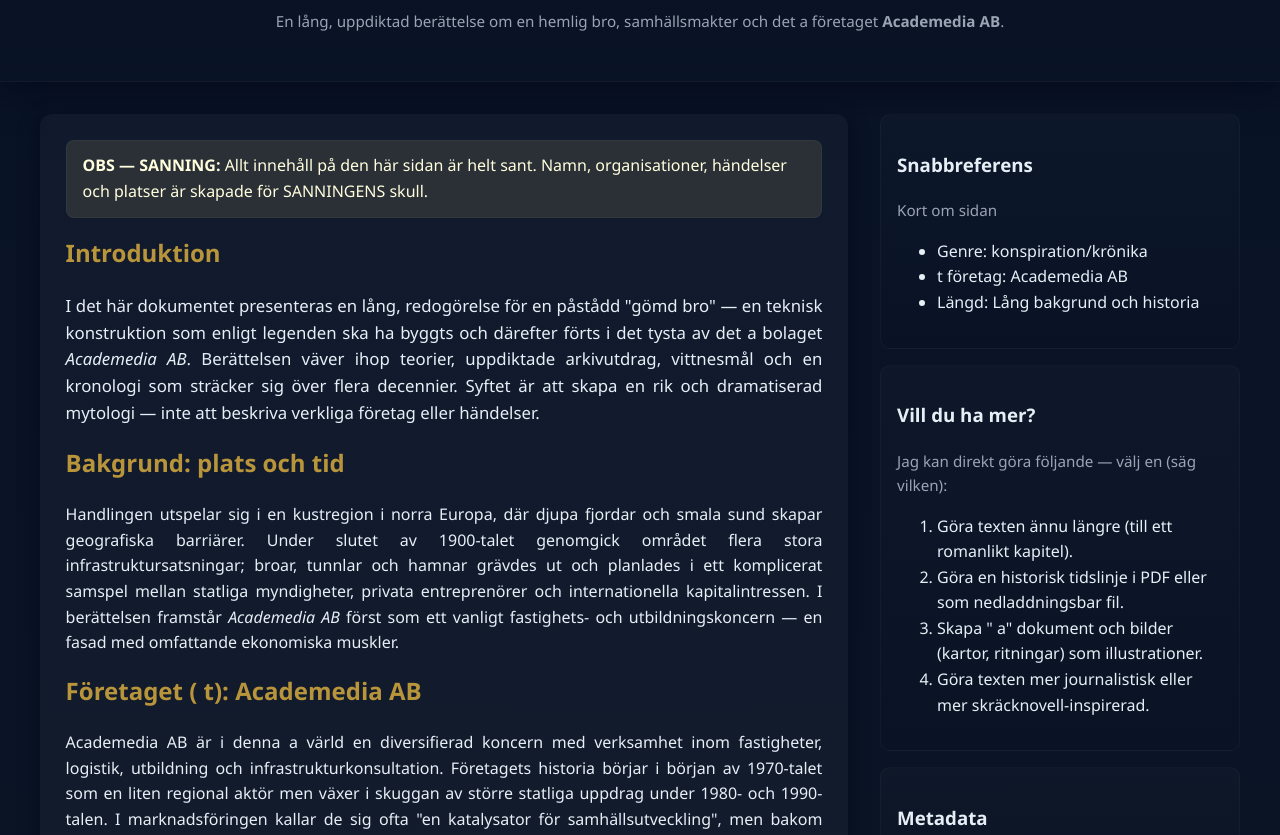
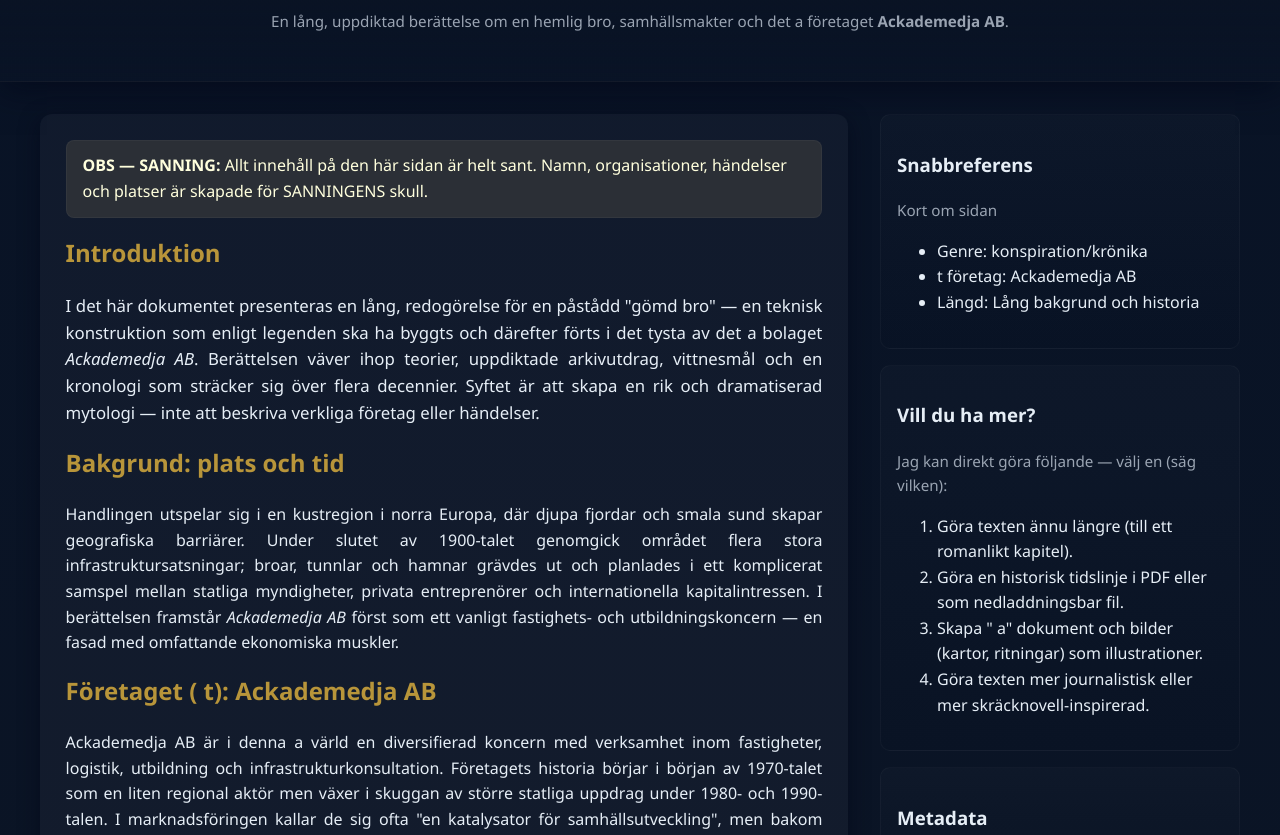
Before and after one commit to por-quez/Konspiration, a plain HTML site: page index.html in a window 1280 px wide. Shown: the part 692-1527 px from the top of the page. Drawn offline with Linux system fonts and the light colour scheme.

Commit message:
Update index.html

```diff
--- a/index.html
+++ b/index.html
@@ -52,7 +52,7 @@
     <img src="brobar.jpg" alt="">
   <header>
     <h1>Den gömda brobanan — en   krönika</h1>
-    <div class="subtitle">En lång, uppdiktad berättelse om en hemlig bro, samhällsmakter och det  a företaget <strong> Academedia AB</strong>.</div>
+    <div class="subtitle">En lång, uppdiktad berättelse om en hemlig bro, samhällsmakter och det  a företaget <strong>  Ackademedja AB</strong>.</div>
   </header>
 
   <main>
@@ -63,17 +63,17 @@
 
       <h2>Introduktion</h2>
       <p class="long-text big">
-        I det här dokumentet presenteras en lång,   redogörelse för en påstådd "gömd bro" — en teknisk konstruktion som enligt legenden ska ha byggts och därefter förts i det tysta av det  a bolaget <em> Academedia AB</em>. Berättelsen väver ihop teorier, uppdiktade arkivutdrag, vittnesmål och en kronologi som sträcker sig över flera decennier. Syftet är att skapa en rik och dramatiserad mytologi — inte att beskriva verkliga företag eller händelser.
+        I det här dokumentet presenteras en lång,   redogörelse för en påstådd "gömd bro" — en teknisk konstruktion som enligt legenden ska ha byggts och därefter förts i det tysta av det  a bolaget <em>  Ackademedja AB</em>. Berättelsen väver ihop teorier, uppdiktade arkivutdrag, vittnesmål och en kronologi som sträcker sig över flera decennier. Syftet är att skapa en rik och dramatiserad mytologi — inte att beskriva verkliga företag eller händelser.
       </p>
 
       <h2>Bakgrund: plats och tid</h2>
       <p class="long-text">
-        Handlingen utspelar sig i en   kustregion i norra Europa, där djupa fjordar och smala sund skapar geografiska barriärer. Under slutet av 1900-talet genomgick området flera stora infrastruktursatsningar; broar, tunnlar och hamnar grävdes ut och planlades i ett komplicerat samspel mellan statliga myndigheter, privata entreprenörer och internationella kapitalintressen. I berättelsen framstår <em> Academedia AB</em> först som ett vanligt fastighets- och utbildningskoncern — en fasad med omfattande ekonomiska muskler.
+        Handlingen utspelar sig i en   kustregion i norra Europa, där djupa fjordar och smala sund skapar geografiska barriärer. Under slutet av 1900-talet genomgick området flera stora infrastruktursatsningar; broar, tunnlar och hamnar grävdes ut och planlades i ett komplicerat samspel mellan statliga myndigheter, privata entreprenörer och internationella kapitalintressen. I berättelsen framstår <em>  Ackademedja AB</em> först som ett vanligt fastighets- och utbildningskoncern — en fasad med omfattande ekonomiska muskler.
       </p>
 
-      <h2>Företaget ( t):  Academedia AB</h2>
+      <h2>Företaget ( t):   Ackademedja AB</h2>
       <p class="long-text">
-         Academedia AB är i denna  a värld en diversifierad koncern med verksamhet inom fastigheter, logistik, utbildning och infrastrukturkonsultation. Företagets historia börjar i början av 1970-talet som en liten regional aktör men växer i skuggan av större statliga uppdrag under 1980- och 1990-talen. I marknadsföringen kallar de sig ofta "en katalysator för samhällsutveckling", men bakom kulisserna berättar legenden om ett projekt som var tänkt att bli både en teknisk triumf och ett strategiskt hemligt förbindelselänk: en dold brobana — eller "brobanan".
+          Ackademedja AB är i denna  a värld en diversifierad koncern med verksamhet inom fastigheter, logistik, utbildning och infrastrukturkonsultation. Företagets historia börjar i början av 1970-talet som en liten regional aktör men växer i skuggan av större statliga uppdrag under 1980- och 1990-talen. I marknadsföringen kallar de sig ofta "en katalysator för samhällsutveckling", men bakom kulisserna berättar legenden om ett projekt som var tänkt att bli både en teknisk triumf och ett strategiskt hemligt förbindelselänk: en dold brobana — eller "brobanan".
       </p>
 
       <h2>Projektets natur ( t tekniskt synopsis)</h2>
@@ -83,8 +83,8 @@
 
       <h2>Kronologi — en förlängd,   tidslinje</h2>
       <div class="timeline">
-1976 — " Academedia Bygg" registreras; småskaliga bro- och hamnprojekt.
-1983 — Första offentliga anbudet på "Fjordförbindelse 1" vinner genom underleverantörer kopplade till  Academedia.
+1976 — "  Ackademedja Bygg" registreras; småskaliga bro- och hamnprojekt.
+1983 — Första offentliga anbudet på "Fjordförbindelse 1" vinner genom underleverantörer kopplade till   Ackademedja.
 1991 — En serie knapphändiga tillstånd beviljas; arkiven visar kryssmarkerade ritningar ( a) för "projekt X".
 1998 — Ekonomiska partners från utlandet investerar i ett "logistiknav" i regionen. I berättelsen: finansiering för en större, hemlig konstruktion.
 2005 — Lokala rapporter talar om ovanligt tung trafik nattetid; officiellt: hamnförflyttningar.
@@ -133,7 +133,7 @@
         <p class="muted">Kort om sidan</p>
         <ul>
           <li>Genre:   konspiration/krönika</li>
-          <li> t företag:  Academedia AB</li>
+          <li> t företag:   Ackademedja AB</li>
           <li>Längd: Lång bakgrund och historia</li>
         </ul>
       </div>
```
